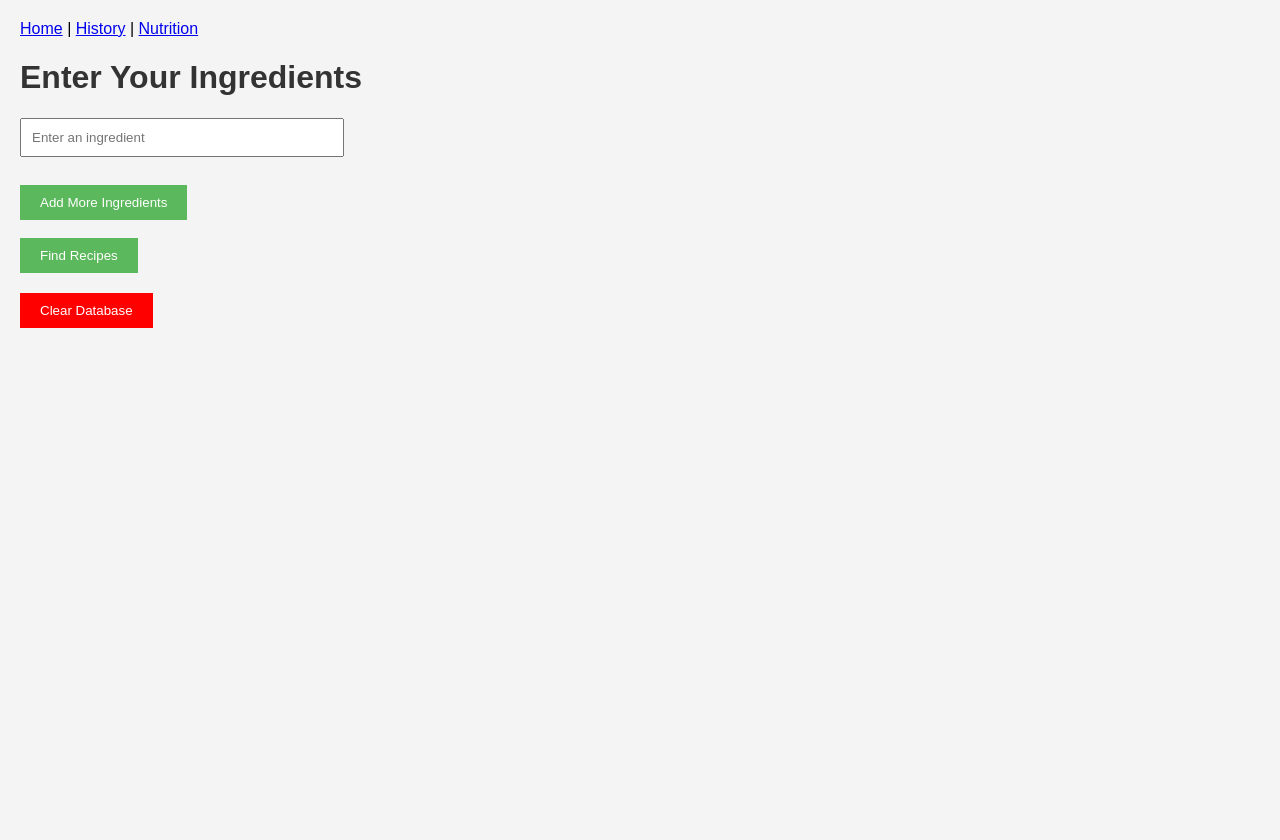
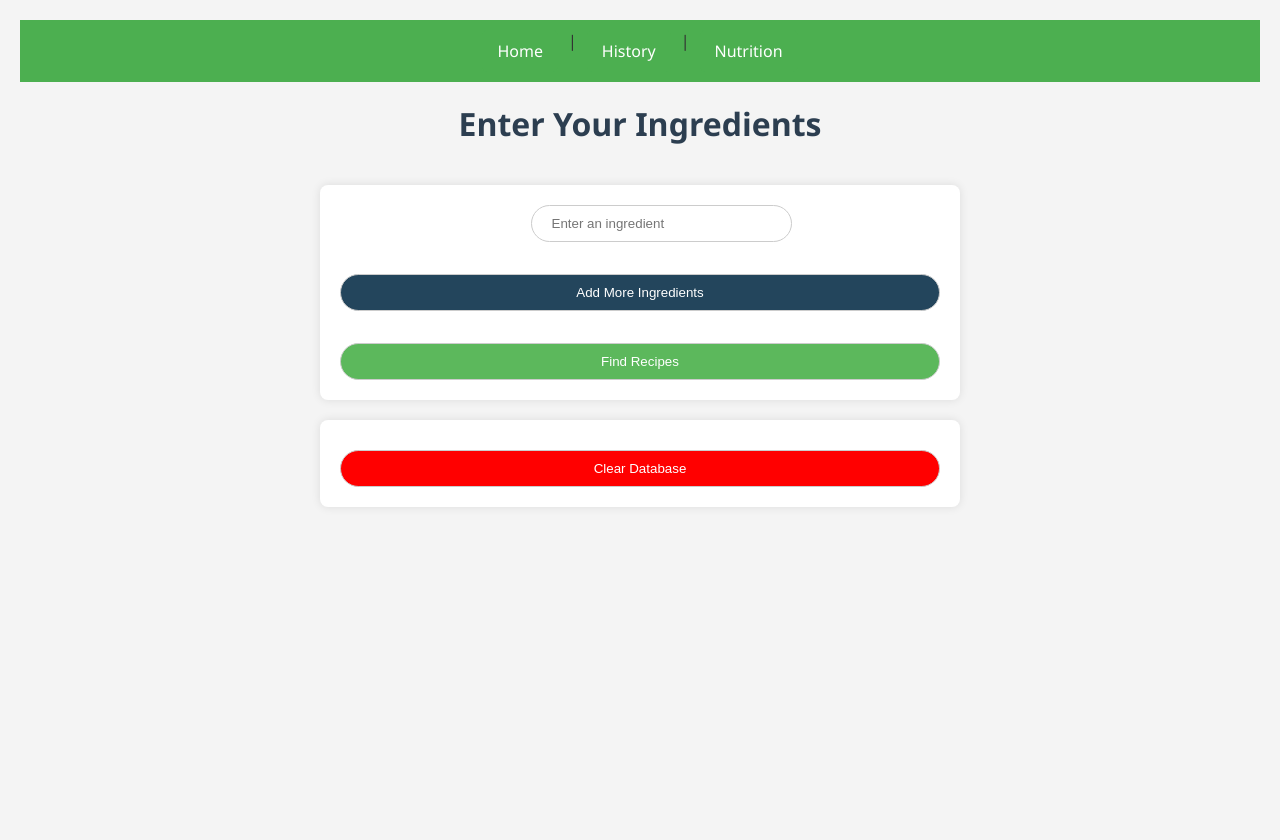
Before and after one commit to yvonnecheng0/reciperecs, a Flask app: page / in a window 1280 px wide. Before the commit the page ends 328 px from the top, so only its background shows below. Run offline with Flask 2, Linux system fonts and the light colour scheme.

Commit message:
have integrated me and yvonne's work so far but have no broken my part that I had fixed unfortunately, but have made the style uniform and changed the style of the home page

```diff
--- a/app.py
+++ b/app.py
@@ -1,6 +1,6 @@
 from flask import Flask, request, render_template, redirect, url_for, flash
 import db
-from recipe import get_recipes
+import recipe
 import secrets
 import git
 
@@ -17,12 +17,16 @@ def index():
 @app.route('/submit', methods=['POST'])
 def submit():
     ingredients = request.form.getlist('ingredients[]')
-    if not ingredients or all(not ing.strip() for ing in ingredients):
+    if not ingredients or all(ing.strip() == "" for ing in ingredients):
         flash('Please enter at least one ingredient.')
         return redirect(url_for('index'))
 
-    recipes = get_recipes(ingredients)
-    return redirect(url_for('results'))
+    for ingredient in ingredients:
+        if ingredient.strip():
+            db.add_ingredient(ingredient.strip())
+    recipes = recipe.new_get_recipes(ingredients)
+    return render_template('results.html', recipes=recipes)
+
 
 # Render results page with saved recipes and ingredients
 @app.route('/results')
@@ -40,7 +44,7 @@ def nutrition():
     recipes = db.get_recipes_with_nutrition()
     return render_template('nutrition.html', recipes=recipes)
 
-# Clear all data from database
+''' # Clear all data from database
 @app.route("/update_server", methods=['POST'])
 def webhook():
     if request.method == 'POST':
@@ -50,7 +54,7 @@ def webhook():
         return 'Updated PythonAnywhere successfully', 200
     else:
         return 'Wrong event type', 400
-
+'''
 # Clear all data from database
 @app.route('/clear', methods=['POST'])
 def clear():
--- a/recipe.py
+++ b/recipe.py
@@ -2,10 +2,10 @@ import requests
 import db
 import os
 
-API_KEY = os.getenv('API_KEY')
+API_KEY = '3c09da1dea074fc8ac5379a421e5ffec'
 SEARCH_URL = 'https://api.spoonacular.com/recipes/complexSearch'
 RECIPE_INFO_URL = 'https://api.spoonacular.com/recipes/{id}/information'
-
+FIND_BY_INGREDIENTS_URL = 'https://api.spoonacular.com/recipes/findByIngredients'
 # Get recipes from Spoonacular API based on input
 # Input: list of ingredients
 # Output: list of 5 recipes matching ingredients
@@ -15,6 +15,7 @@ def get_recipes(ingredients):
         params = {
             'includeIngredients': ingredient,
             'number': 5,  # Number of recipes to fetch
+            'ranking':1,
             'addRecipeInformation': True,  # Include detailed recipe information
             'includeNutrition': True,  # Ensure nutrition data is included
             'apiKey': API_KEY
@@ -69,3 +70,41 @@ def get_recipe_info(recipe_id):
     else:
         print(f"Failed to fetch recipe info for recipe ID {recipe_id}. Status code: {response.status_code}")
         return None
+
+def new_get_recipes(ingredients):
+    params = {
+        'ingredients': ','.join(ingredients),
+        'number': 5,
+        'ranking': 1,
+        'apiKey': API_KEY
+    }
+    response = requests.get(FIND_BY_INGREDIENTS_URL, params=params)
+    if response.status_code != 200:
+        print("Error fetching recipes:", response.text)
+        return []  # Return empty list or handle error as needed
+
+    recipes = response.json()
+
+    detailed_recipes = []
+    for recipe in recipes:
+        if 'title' not in recipe or 'id' not in recipe:
+            print("Missing required data in recipe:", recipe)
+            continue  # Skip this recipe
+
+        title = recipe['title']
+        url = f"https://spoonacular.com/recipes/{title.replace(' ', '-').lower()}-{recipe['id']}"
+        used_ingredients = [ing['name'] for ing in recipe.get('usedIngredients', [])]
+        missed_ingredients = [ing['name'] for ing in recipe.get('missedIngredients', [])]
+        detailed_recipes.append({
+            'title': title,
+            'url': url,
+            'used_ingredients': used_ingredients,
+            'missed_ingredients': missed_ingredients
+        })
+
+        db_recipe_id = db.add_recipe(title, url)
+        for ingredient in used_ingredients + missed_ingredients:
+            ingredient_id = db.add_ingredient(ingredient)
+            db.add_recipe_ingred(db_recipe_id, ingredient_id)
+
+    return detailed_recipes
--- a/templates/history.html
+++ b/templates/history.html
@@ -41,6 +41,7 @@
             background-color: white; /* White background for recipe items */
             border-radius: 8px; /* Rounded corners for recipe items */
             box-shadow: 0 4px 8px rgba(0, 0, 0, 0.1); /* Subtle shadow effect */
+            border: 1px solid #ccc; /* Adding a faint border */
         }
         a {
             color: #1e90ff;
--- a/templates/index.html
+++ b/templates/index.html
@@ -6,35 +6,79 @@
     <title>Recipe Recommendation System</title>
     <style>
         body {
-            font-family: Arial, sans-serif;
+            font-family: 'Segoe UI', Tahoma, Geneva, Verdana, sans-serif;
             margin: 0;
             padding: 20px;
             background-color: #f4f4f4;
+            color: #333;
+            display: flex;
+            flex-direction: column;
+            align-items: center; /* Center-aligns all children in the column */
+            min-height: 100vh; /* Ensures full viewport height */
+        }
+        nav {
+            width: 100%;
+            display: flex;
+            justify-content: center;
+            padding: 10px 0;
+            background-color: #4CAF50;
+        }
+        nav a {
+            text-decoration: none;
+            color: white;
+            padding: 10px 15px;
+            margin: 0 10px;
+            background: #4CAF50;
+            border-radius: 5px;
+            transition: background-color 0.3s, color 0.3s;
+        }
+        nav a:hover {
+            background-color: #367c39;
+            color: #ddd;
         }
         h1 {
-            color: #333;
+            color: #2c3e50;
+            text-align: center;
+            margin: 20px 0;
         }
         .error {
             color: red;
             margin-bottom: 10px;
+            text-align: center;
         }
         form {
+            width: 100%;
+            max-width: 600px; /* Limits form width */
             margin-top: 20px;
+            background: #ffffff;
+            padding: 20px;
+            border-radius: 8px;
+            box-shadow: 0 0 10px rgba(0,0,0,0.1);
+            display: flex;
+            flex-direction: column;
+            align-items: center; /* Centers form content */
         }
-        input[type="text"] {
-            padding: 10px;
-            width: 300px;
-            margin-bottom: 10px;
+        input[type="text"], input[type="submit"], button {
+            padding: 10px 20px;
+            border-radius: 20px;
+            border: 1px solid #ccc;
+            transition: all 0.3s;
+            width: 100%; /* Ensures full width within the form */
         }
         input[type="submit"], button {
-            padding: 10px 20px;
             background-color: #5cb85c;
             color: white;
-            border: none;
             cursor: pointer;
+            margin-top: 10px;
         }
         input[type="submit"]:hover, button:hover {
             background-color: #4cae4c;
+        }
+        button {
+            background-color: #23455c;
+        }
+        button:hover {
+            background-color: #4b8fbc;
         }
     </style>
 </head>
@@ -42,7 +86,7 @@
     <nav>
         <a href="/">Home</a> |
         <a href="/history">History</a> |
-        <a href="/nutrition">Nutrition</a> <!-- Added missing pipe and Nutrition link -->
+        <a href="/nutrition">Nutrition</a>
     </nav>
     <h1>Enter Your Ingredients</h1>
     {% with messages = get_flashed_messages() %}
@@ -58,7 +102,7 @@
         <div id="ingredients-container">
             <input type="text" name="ingredients[]" placeholder="Enter an ingredient"><br><br>
         </div>
-        <button type="button" onclick="addIngredientField()">Add More Ingredients</button><br><br>
+        <button type="button" onclick="addIngredientField()">Add More Ingredients</button><br>
         <input type="submit" value="Find Recipes">
     </form>
     <form action="/clear" method="post" style="margin-top: 20px;">
--- a/templates/results.html
+++ b/templates/results.html
@@ -54,8 +54,9 @@
             <li>
                 <strong>{{ recipe.title }}</strong> -
                 <a href="{{ recipe.url }}" target="_blank">View Recipe</a>
+                <em>Used Ingredients:</em> {{ recipe.used_ingredients | join(', ') }}
                 <br>
-                <em>Ingredients:</em> {{ recipe.ingredients | join(', ') }}
+                <em>Missed Ingredients:</em> {{ recipe.missed_ingredients | join(', ') }}
             </li>
         {% endfor %}
     </ul>
```
Also changed, not shown: db.py (+37 -18 lines), templates/nutrition.html (+49 -5 lines), recipes.db.
